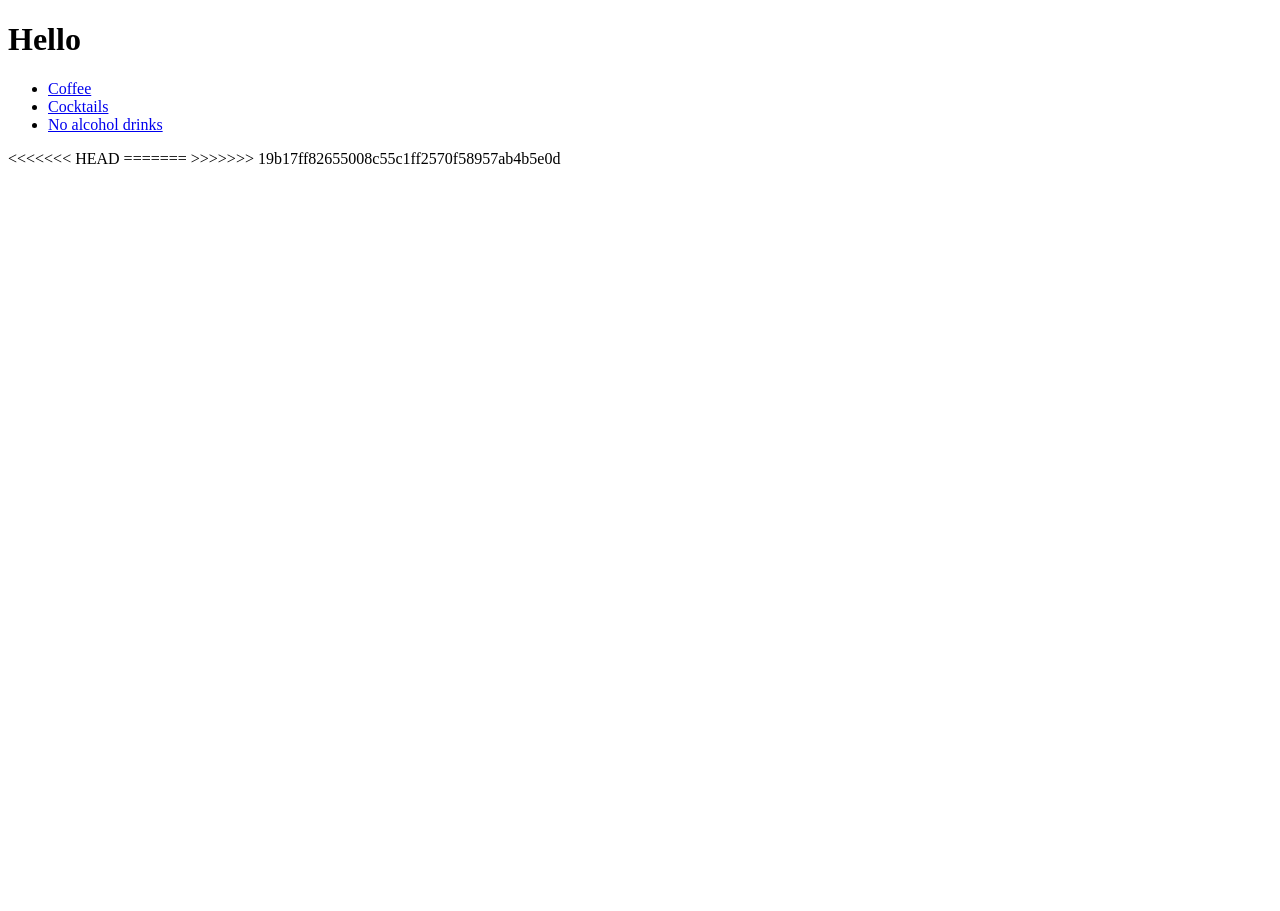
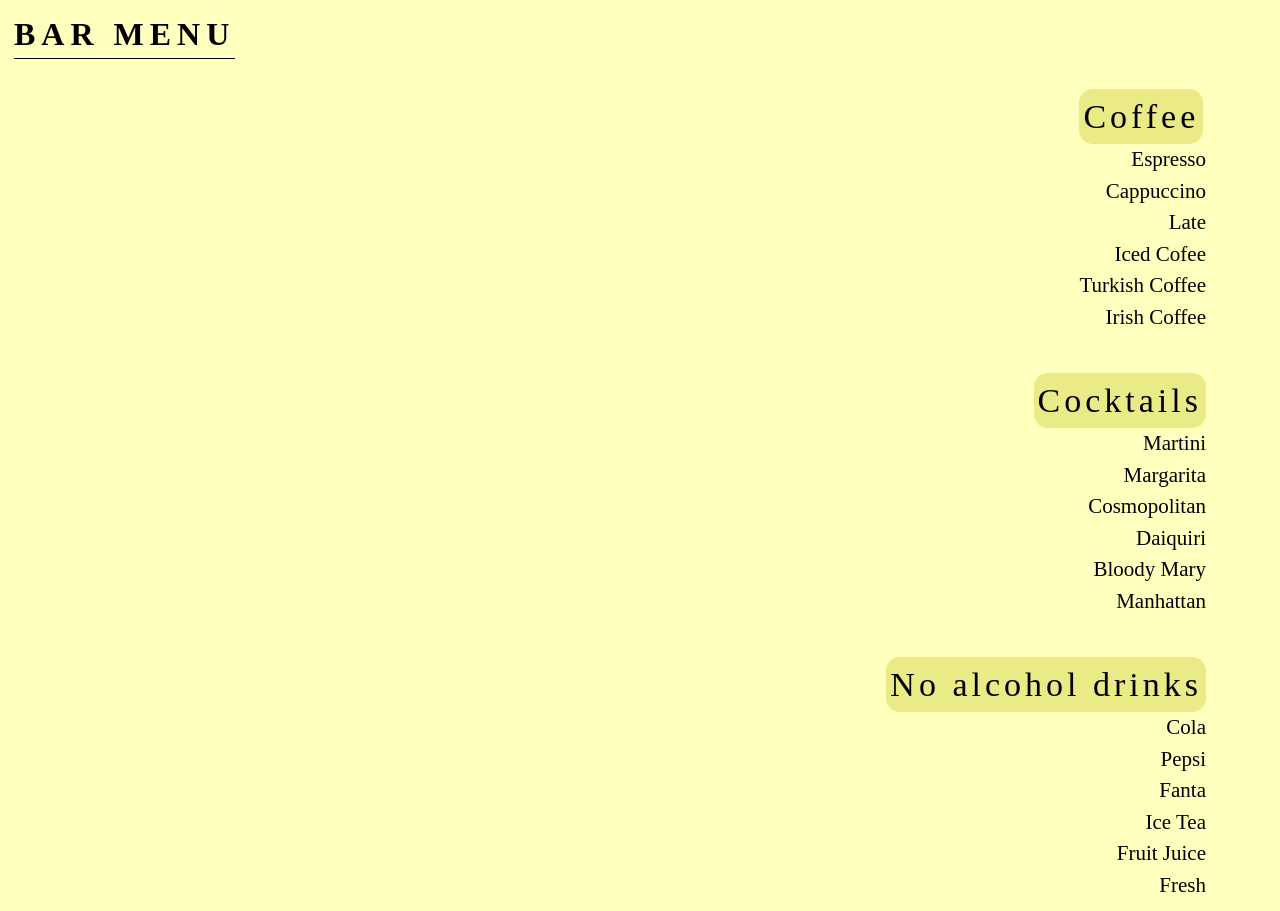
Before and after one commit to plamenAngelov81/plamenAngelov81.github.io, a plain HTML site: page index.html in a window 1280 px wide. Before the commit the page ends 800 px from the top, so only its background shows below. Drawn offline with Linux system fonts and the light colour scheme.

Commit message:
home_page

```diff
--- a/index.html
+++ b/index.html
@@ -4,20 +4,52 @@
     <meta charset="UTF-8">
     <meta name="viewport" content="width=device-width, initial-scale=1.0">
     <meta http-equiv="X-UA-Compatible" content="ie=edge">
+    <link rel="stylesheet" href="styles/reset.css">
+    <link rel="stylesheet" href="styles/home_page.css">
     <title>Menu App</title>
 
 </head>
 <body>
 
-<h1>Hello</h1>
-<ul>
-    <li><div><a href="coffeе.html">Coffee</a></div></li>
-    <li><div><a href="cocktails.html">Cocktails</a></div></li>
-    <li><div><a href="no_alcohol.html">No alcohol drinks</a></div></li>
-</ul>
-<<<<<<< HEAD
-=======
+<main>
 
->>>>>>> 19b17ff82655008c55c1ff2570f58957ab4b5e0d
+    <h1>BAR MENU</h1>
+
+    <section>
+        <div>
+            <a href="coffeе.html">Coffee</a>
+            <p>Espresso</p>
+            <p>Cappuccino</p>
+            <p>Late</p>
+            <p>Iced Cofee</p>
+            <p>Turkish Coffee</p>
+            <p>Irish Coffee</p>
+        </div>
+    </section>
+
+        <section>
+            <div>
+                <a href="cocktails.html">Cocktails</a>
+                <p>Martini</p>
+                <p>Margarita</p>
+                <p>Cosmopolitan</p>
+                <p>Daiquiri</p>
+                <p>Bloody Mary</p>
+                <p>Manhattan</p>
+            </div>
+        </section>
+
+        <section>
+            <div>
+                <a href="no_alcohol.html">No alcohol drinks</a>
+                <p>Cola</p>
+                <p>Pepsi</p>
+                <p>Fanta</p>
+                <p>Ice Tea</p>
+                <p>Fruit Juice</p>
+                <p>Fresh</p>
+            </div>
+        </section>
+</main>
 </body>
 </html>
--- a/styles/coffee.css
+++ b/styles/coffee.css
@@ -32,7 +32,6 @@ section .image {
 
 section .description {
     margin: 10px;
-    /*border: 1px solid blue;*/
     width: 50%;
 }
 
--- /dev/null
+++ b/styles/home_page.css
@@ -0,0 +1,47 @@
+main {
+    background-color: #ffffbe;
+    display: flex;
+    flex-direction: column;
+    justify-content: center;
+    align-items: center;
+    gap: 20px;
+}
+
+h1 {
+    margin-top: 10px;
+    margin-left: 14px;
+    align-self: flex-start;
+    border-bottom: 1px solid black;
+    letter-spacing: 6px;
+}
+
+section {
+    width: 90%;
+    display: flex;
+    flex-direction: column;
+    align-items: flex-end;
+    gap: 10px;
+    /*border: 1px solid black;*/
+}
+
+section div {
+    margin: 10px;
+    display: flex;
+    flex-direction: column;
+    align-items: flex-end;
+}
+
+section div a {
+    padding: 2px 4px;
+    font-size: 34px;
+    letter-spacing: 4px;
+    text-decoration: none;
+    border-radius: 14px;
+    color: black;
+    background-color: #eaea86;
+    align-self: flex-start;
+}
+
+section div p {
+    font-size: 21px;
+}
```
